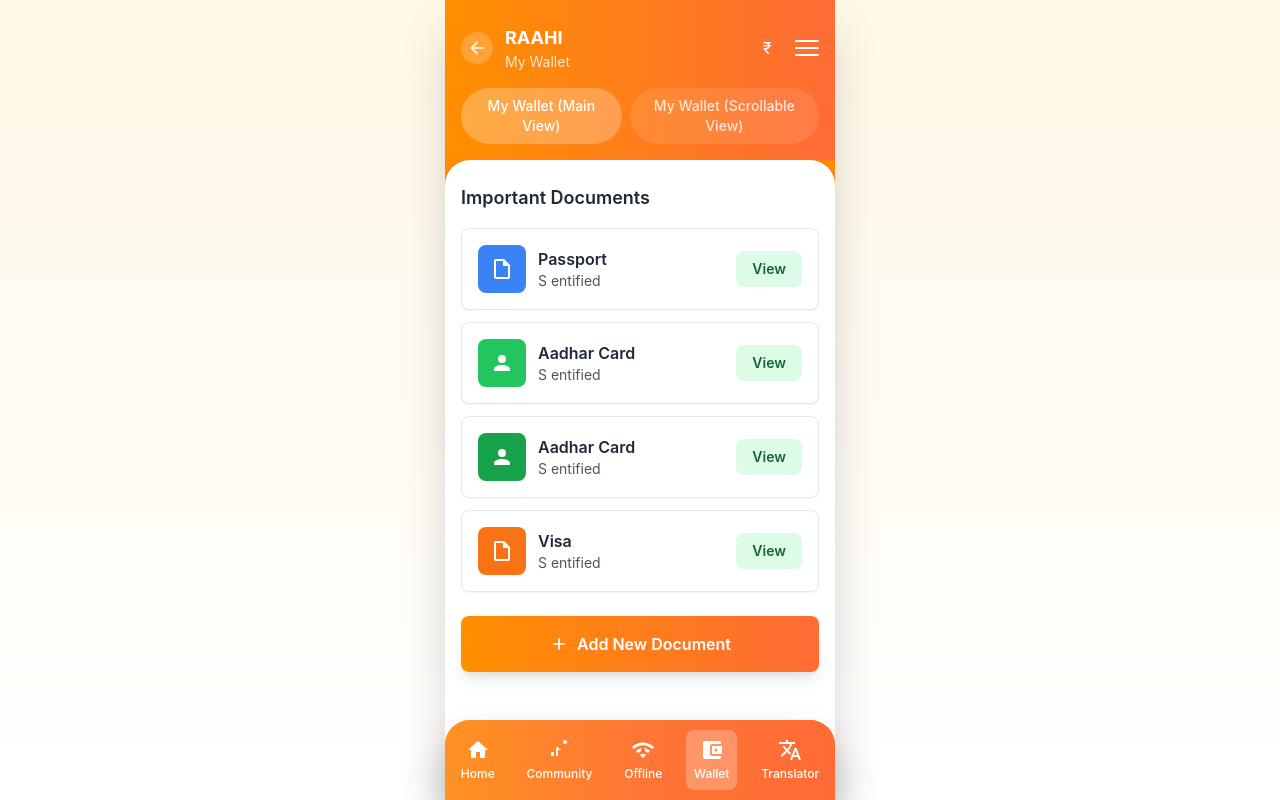
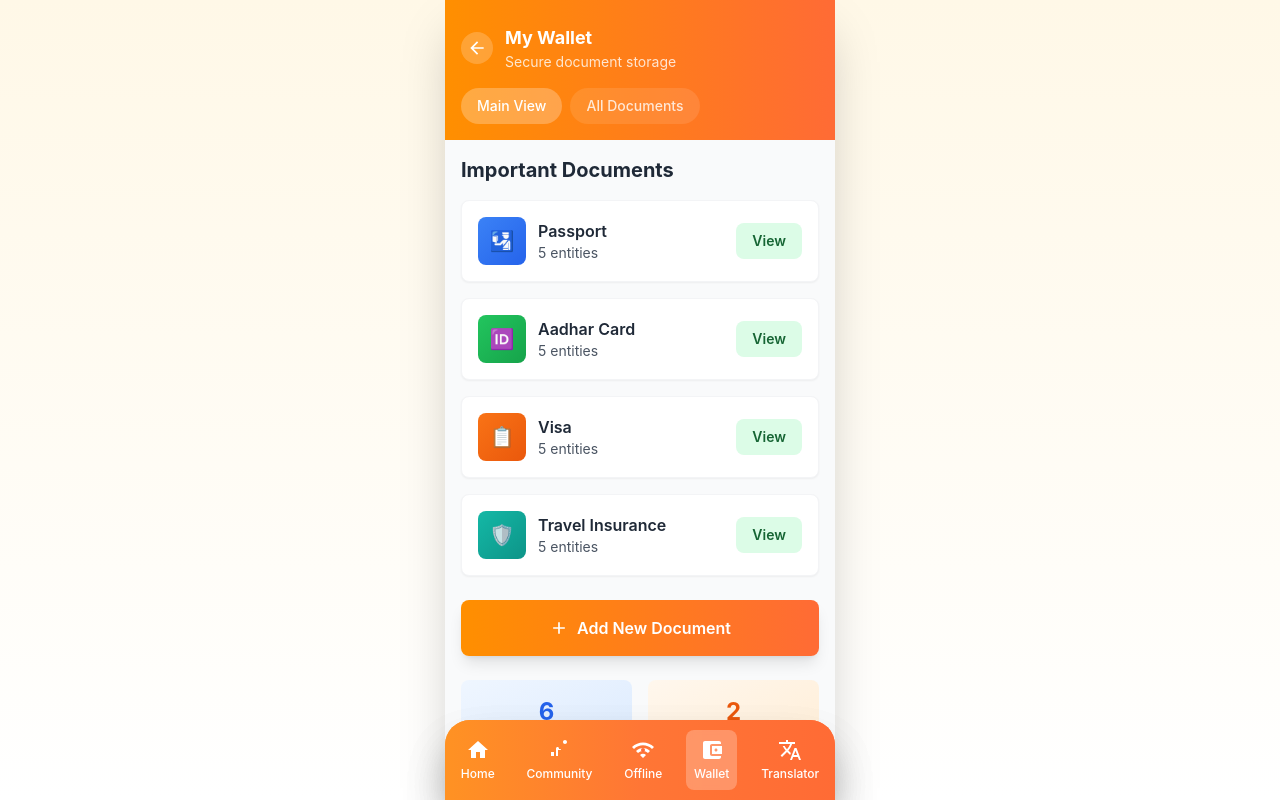
Before and after one commit to ShadyNights/Raahi, a React (Create React App) app: page / in a window 1280 px wide. Both pictures are taken after a click on the element "Wallet". Built offline with nearby package versions, Linux system fonts and the light colour scheme.

Commit message:
Update MyWallet.js

```diff
--- a/src/components/MyWallet.js
+++ b/src/components/MyWallet.js
@@ -1,116 +1,155 @@
+// src/components/MyWallet.js - Complete Wallet with Document Management
 import React, { useState } from 'react';
 
 const MyWallet = ({ onBack }) => {
-  const [currentView, setCurrentView] = useState('main'); // 'main' or 'scrollable'
-
-  const documents = {
-    main: [
+  const [currentView, setCurrentView] = useState('main'); // 'main' or 'documents'
+  const [documents, setDocuments] = useState([
     {
       id: 1,
-        name: 'Passport',
-        status: 'S entified',
+      type: 'passport',
+      title: 'Passport',
+      subtitle: '5 entities',
       icon: '🛂',
-        color: 'bg-blue-500'
+      status: 'verified',
+      color: 'from-blue-500 to-blue-600',
+      details: {
+        number: 'A12345678',
+        expiry: '2030-12-31',
+        country: 'India'
+      }
     },
     {
       id: 2,
-        name: 'Aadhar Card',
-        status: 'S entified',
-        icon: '👤',
-        color: 'bg-green-500'
+      type: 'aadhar',
+      title: 'Aadhar Card',
+      subtitle: '5 entities',
+      icon: '🆔',
+      status: 'verified',
+      color: 'from-green-500 to-green-600',
+      details: {
+        number: 'XXXX-XXXX-1234',
+        name: 'John Doe'
+      }
     },
     {
       id: 3,
-        name: 'Aadhar Card',
-        status: 'S entified',
-        icon: '🆔',
-        color: 'bg-green-600'
+      type: 'visa',
+      title: 'Visa',
+      subtitle: '5 entities',
+      icon: '📋',
+      status: 'pending',
+      color: 'from-orange-500 to-orange-600',
+      details: {
+        type: 'Tourist Visa',
+        country: 'USA',
+        validity: '2025-06-30'
+      }
     },
     {
       id: 4,
-        name: 'Visa',
-        status: 'S entified',
-        icon: '📋',
-        color: 'bg-orange-500'
+      type: 'insurance',
+      title: 'Travel Insurance',
+      subtitle: '5 entities',
+      icon: '🛡️',
+      status: 'verified',
+      color: 'from-teal-500 to-teal-600',
+      details: {
+        policy: 'TI-123456',
+        coverage: '$100,000',
+        expiry: '2025-12-31'
       }
-    ],
-    scrollable: [
-      {
-        id: 1,
-        name: 'Travel Insurance',
-        status: 'S entified',
-        icon: '📄',
-        color: 'bg-blue-500'
-      },
-      {
-        id: 2,
-        name: 'Flight Insurance',
-        status: 'S entified',
-        icon: '🛡️',
-        color: 'bg-green-500'
-      },
-      {
-        id: 3,
-        name: 'Flight Tickets',
-        status: 'S entified',
-        icon: '✈️',
-        color: 'bg-blue-600'
-      },
-      {
-        id: 4,
-        name: 'Hotel Bookings',
-        status: 'S entified',
-        icon: '🏨',
-        color: 'bg-purple-500'
     },
     {
       id: 5,
-        name: 'Other Documents',
-        status: 'S entified',
-        icon: '📋',
-        color: 'bg-gray-500'
+      type: 'flight',
+      title: 'Flight Insurance',
+      subtitle: '5 entities',
+      icon: '✈️',
+      status: 'verified',
+      color: 'from-purple-500 to-purple-600',
+      details: {
+        flight: 'AI-101',
+        date: '2025-01-15',
+        coverage: '$50,000'
       }
-    ]
+    },
+    {
+      id: 6,
+      type: 'tickets',
+      title: 'Flight Tickets',
+      subtitle: '5 entities',
+      icon: '🎫',
+      status: 'verified',
+      color: 'from-indigo-500 to-indigo-600',
+      details: {
+        from: 'Delhi (DEL)',
+        to: 'Mumbai (BOM)',
+        date: '2025-01-15'
+      }
+    },
+    {
+      id: 7,
+      type: 'hotel',
+      title: 'Hotel Bookings',
+      subtitle: '5 entities',
+      icon: '🏨',
+      status: 'verified',
+      color: 'from-pink-500 to-pink-600',
+      details: {
+        hotel: 'Taj Hotel',
+        checkin: '2025-01-15',
+        checkout: '2025-01-20'
+      }
+    },
+    {
+      id: 8,
+      type: 'other',
+      title: 'Other Documents',
+      subtitle: '5 entities',
+      icon: '📄',
+      status: 'pending',
+      color: 'from-gray-500 to-gray-600',
+      details: {
+        count: '12 documents',
+        type: 'Various'
+      }
+    }
+  ]);
+
+  const [selectedDocument, setSelectedDocument] = useState(null);
+  const [showAddForm, setShowAddForm] = useState(false);
+
+  const handleAddDocument = () => {
+    setShowAddForm(true);
+  };
+
+  const handleViewDocument = (doc) => {
+    setSelectedDocument(doc);
   };
 
   const renderMainView = () => (
     <div className="pb-24">
-      {/* Important Documents Section */}
+      {/* Important Documents Header */}
       <div className="mb-6">
-        <h2 className="text-lg font-semibold text-gray-800 mb-4">Important Documents</h2>
+        <h2 className="text-xl font-bold text-gray-800 mb-4">Important Documents</h2>
 
-        <div className="space-y-3">
-          {documents.main.map((doc) => (
-            <div key={doc.id} className="bg-white rounded-lg p-4 flex items-center justify-between shadow-sm border border-gray-200">
+        {/* Primary Documents */}
+        <div className="grid grid-cols-1 gap-4 mb-6">
+          {documents.slice(0, 4).map((doc) => (
+            <div key={doc.id} className="bg-white rounded-lg p-4 flex items-center justify-between shadow-sm border border-gray-100">
               <div className="flex items-center gap-3">
-                <div className={`w-12 h-12 ${doc.color} rounded-lg flex items-center justify-center text-white`}>
-                  {doc.name === 'Passport' && (
-                    <svg className="w-6 h-6" fill="currentColor" viewBox="0 0 24 24">
-                      <path d="M14,2H6A2,2 0 0,0 4,4V20A2,2 0 0,0 6,22H18A2,2 0 0,0 20,20V8L14,2M18,20H6V4H13V9H18V20Z"/>
-                    </svg>
-                  )}
-                  {doc.name === 'Aadhar Card' && doc.id === 2 && (
-                    <svg className="w-6 h-6" fill="currentColor" viewBox="0 0 24 24">
-                      <path d="M12,4A4,4 0 0,1 16,8A4,4 0 0,1 12,12A4,4 0 0,1 8,8A4,4 0 0,1 12,4M12,14C16.42,14 20,15.79 20,18V20H4V18C4,15.79 7.58,14 12,14Z"/>
-                    </svg>
-                  )}
-                  {doc.name === 'Aadhar Card' && doc.id === 3 && (
-                    <svg className="w-6 h-6" fill="currentColor" viewBox="0 0 24 24">
-                      <path d="M12,12A4,4 0 0,0 16,8A4,4 0 0,0 12,4A4,4 0 0,0 8,8A4,4 0 0,0 12,12M12,14C9.33,14 4,15.33 4,18V20H20V18C20,15.33 14.67,14 12,14Z"/>
-                    </svg>
-                  )}
-                  {doc.name === 'Visa' && (
-                    <svg className="w-6 h-6" fill="currentColor" viewBox="0 0 24 24">
-                      <path d="M14,2H6A2,2 0 0,0 4,4V20A2,2 0 0,0 6,22H18A2,2 0 0,0 20,20V8L14,2M18,20H6V4H13V9H18V20Z"/>
-                    </svg>
-                  )}
+                <div className={`w-12 h-12 bg-gradient-to-br ${doc.color} rounded-lg flex items-center justify-center text-white text-xl`}>
+                  {doc.icon}
                 </div>
                 <div>
-                  <h3 className="font-semibold text-gray-800">{doc.name}</h3>
-                  <p className="text-sm text-gray-600">{doc.status}</p>
+                  <h3 className="font-semibold text-gray-800">{doc.title}</h3>
+                  <p className="text-sm text-gray-600">{doc.subtitle}</p>
                 </div>
               </div>
-              <button className="bg-green-100 text-green-800 px-4 py-2 rounded-lg text-sm font-semibold hover:bg-green-200 transition-colors">
+              <button
+                onClick={() => handleViewDocument(doc)}
+                className="bg-green-100 text-green-800 px-4 py-2 rounded-lg text-sm font-semibold hover:bg-green-200 transition-colors"
+              >
                 View
               </button>
             </div>
@@ -120,9 +159,70 @@ const MyWallet = ({ onBack }) => {
 
       {/* Add New Document Button */}
       <div className="mb-6">
-        <button className="w-full bg-gradient-to-r from-[#FF8F00] to-[#FF6B35] text-white p-4 rounded-lg flex items-center justify-center gap-2 shadow-lg hover:shadow-xl transition-shadow">
+        <button
+          onClick={handleAddDocument}
+          className="w-full bg-gradient-to-r from-[#FF8F00] to-[#FF6B35] text-white p-4 rounded-lg flex items-center justify-center gap-2 shadow-lg hover:shadow-xl transition-shadow"
+        >
           <svg className="w-5 h-5" fill="currentColor" viewBox="0 0 24 24">
-            <path d="M19,13H13V19H11V13H5V11H11V5H13V11H19V13Z"/>
+            <path d="M19 13h-6v6h-2v-6H5v-2h6V5h2v6h6v2z"/>
+          </svg>
+          <span className="font-semibold">Add New Document</span>
+        </button>
+      </div>
+
+      {/* Quick Stats */}
+      <div className="grid grid-cols-2 gap-4">
+        <div className="bg-gradient-to-br from-blue-50 to-blue-100 p-4 rounded-lg text-center">
+          <div className="text-2xl font-bold text-blue-600 mb-1">{documents.filter(d => d.status === 'verified').length}</div>
+          <p className="text-sm font-medium text-gray-700">Verified</p>
+        </div>
+        <div className="bg-gradient-to-br from-orange-50 to-orange-100 p-4 rounded-lg text-center">
+          <div className="text-2xl font-bold text-orange-600 mb-1">{documents.filter(d => d.status === 'pending').length}</div>
+          <p className="text-sm font-medium text-gray-700">Pending</p>
+        </div>
+      </div>
+    </div>
+  );
+
+  const renderDocumentsView = () => (
+    <div className="pb-24">
+      {/* All Documents Grid */}
+      <div className="grid grid-cols-1 gap-4">
+        {documents.map((doc) => (
+          <div key={doc.id} className="bg-white rounded-lg p-4 flex items-center justify-between shadow-sm border border-gray-100 hover:shadow-md transition-shadow">
+            <div className="flex items-center gap-3">
+              <div className={`w-12 h-12 bg-gradient-to-br ${doc.color} rounded-lg flex items-center justify-center text-white text-xl`}>
+                {doc.icon}
+              </div>
+              <div>
+                <h3 className="font-semibold text-gray-800">{doc.title}</h3>
+                <p className="text-sm text-gray-600">{doc.subtitle}</p>
+                <div className="flex items-center gap-2 mt-1">
+                  <div className={`w-2 h-2 rounded-full ${doc.status === 'verified' ? 'bg-green-500' : 'bg-orange-500'}`}></div>
+                  <span className={`text-xs font-medium ${doc.status === 'verified' ? 'text-green-600' : 'text-orange-600'}`}>
+                    {doc.status === 'verified' ? 'Verified' : 'Pending'}
+                  </span>
+                </div>
+              </div>
+            </div>
+            <button
+              onClick={() => handleViewDocument(doc)}
+              className="bg-green-100 text-green-800 px-4 py-2 rounded-lg text-sm font-semibold hover:bg-green-200 transition-colors"
+            >
+              View
+            </button>
+          </div>
+        ))}
+      </div>
+
+      {/* Add Document Button */}
+      <div className="mt-6">
+        <button
+          onClick={handleAddDocument}
+          className="w-full bg-gradient-to-r from-[#FF8F00] to-[#FF6B35] text-white p-4 rounded-lg flex items-center justify-center gap-2 shadow-lg"
+        >
+          <svg className="w-5 h-5" fill="currentColor" viewBox="0 0 24 24">
+            <path d="M19 13h-6v6h-2v-6H5v-2h6V5h2v6h6v2z"/>
           </svg>
           <span className="font-semibold">Add New Document</span>
         </button>
@@ -130,107 +230,134 @@ const MyWallet = ({ onBack }) => {
     </div>
   );
 
-  const renderScrollableView = () => (
+  const renderDocumentViewer = () => (
     <div className="pb-24">
-      {/* Important Documents Section */}
-      <div className="mb-6">
-        <h2 className="text-lg font-semibold text-gray-800 mb-4">Important Documents</h2>
-
-        <div className="space-y-3">
-          {documents.scrollable.map((doc) => (
-            <div key={doc.id} className="bg-white rounded-lg p-4 flex items-center justify-between shadow-sm border border-gray-200">
-              <div className="flex items-center gap-3">
-                <div className={`w-12 h-12 ${doc.color} rounded-lg flex items-center justify-center text-white`}>
-                  {doc.name === 'Travel Insurance' && (
-                    <svg className="w-6 h-6" fill="currentColor" viewBox="0 0 24 24">
-                      <path d="M14,2H6A2,2 0 0,0 4,4V20A2,2 0 0,0 6,22H18A2,2 0 0,0 20,20V8L14,2M18,20H6V4H13V9H18V20Z"/>
-                    </svg>
-                  )}
-                  {doc.name === 'Flight Insurance' && (
-                    <svg className="w-6 h-6" fill="currentColor" viewBox="0 0 24 24">
-                      <path d="M12,1L3,5V11C3,16.55 6.84,21.74 12,23C17.16,21.74 21,16.55 21,11V5L12,1M10,17L6,13L7.41,11.59L10,14.17L16.59,7.58L18,9L10,17Z"/>
-                    </svg>
-                  )}
-                  {doc.name === 'Flight Tickets' && (
-                    <svg className="w-6 h-6" fill="currentColor" viewBox="0 0 24 24">
-                      <path d="M21,16V14L13,9V3.5A1.5,1.5 0 0,0 11.5,2A1.5,1.5 0 0,0 10,3.5V9L2,14V16L10,13.5V19L8,20.5V22L11.5,21L15,22V20.5L13,19V13.5L21,16Z"/>
-                    </svg>
-                  )}
-                  {doc.name === 'Hotel Bookings' && (
-                    <svg className="w-6 h-6" fill="currentColor" viewBox="0 0 24 24">
-                      <path d="M19 3H5C3.9 3 3 3.9 3 5V19C3 20.1 3.9 21 5 21H19C20.1 21 21 20.1 21 19V5C21 3.9 20.1 3 19 3M19 19H5V8H19V19M16 10V12H14V10H16M12 10V12H10V10H12M16 13V15H14V13H16M12 13V15H10V13H12"/>
-                    </svg>
-                  )}
-                  {doc.name === 'Other Documents' && (
-                    <svg className="w-6 h-6" fill="currentColor" viewBox="0 0 24 24">
-                      <path d="M14,2H6A2,2 0 0,0 4,4V20A2,2 0 0,0 6,22H18A2,2 0 0,0 20,20V8L14,2M18,20H6V4H13V9H18V20Z"/>
-                    </svg>
-                  )}
+      <div className="bg-white rounded-lg p-6 shadow-lg">
+        <div className="flex items-center gap-4 mb-6">
+          <div className={`w-16 h-16 bg-gradient-to-br ${selectedDocument.color} rounded-lg flex items-center justify-center text-white text-2xl`}>
+            {selectedDocument.icon}
           </div>
           <div>
-                  <h3 className="font-semibold text-gray-800">{doc.name}</h3>
-                  <p className="text-sm text-gray-600">{doc.status}</p>
+            <h2 className="text-xl font-bold text-gray-800">{selectedDocument.title}</h2>
+            <div className="flex items-center gap-2">
+              <div className={`w-3 h-3 rounded-full ${selectedDocument.status === 'verified' ? 'bg-green-500' : 'bg-orange-500'}`}></div>
+              <span className={`font-medium ${selectedDocument.status === 'verified' ? 'text-green-600' : 'text-orange-600'}`}>
+                {selectedDocument.status === 'verified' ? 'Verified' : 'Pending Verification'}
+              </span>
             </div>
           </div>
-              <button className="bg-green-100 text-green-800 px-4 py-2 rounded-lg text-sm font-semibold hover:bg-green-200 transition-colors">
-                View
-              </button>
+        </div>
+
+        {/* Document Details */}
+        <div className="space-y-4">
+          {Object.entries(selectedDocument.details).map(([key, value]) => (
+            <div key={key} className="flex justify-between py-2 border-b border-gray-100">
+              <span className="font-medium text-gray-600 capitalize">{key}:</span>
+              <span className="text-gray-800">{value}</span>
             </div>
           ))}
         </div>
-      </div>
 
-      {/* Additional Features */}
-      <div className="space-y-4">
-        <div className="bg-blue-50 border border-blue-200 rounded-lg p-4">
-          <h3 className="font-semibold text-blue-800 mb-2">🔐 Secure Storage</h3>
-          <p className="text-sm text-blue-700">All documents are encrypted and stored securely on blockchain technology.</p>
-        </div>
-
-        <div className="bg-green-50 border border-green-200 rounded-lg p-4">
-          <h3 className="font-semibold text-green-800 mb-2">📱 Offline Access</h3>
-          <p className="text-sm text-green-700">Access your important documents even without internet connection.</p>
-        </div>
-
-        <div className="bg-orange-50 border border-orange-200 rounded-lg p-4">
-          <h3 className="font-semibold text-orange-800 mb-2">🌍 Global Recognition</h3>
-          <p className="text-sm text-orange-700">Digital documents accepted at major airports and government offices.</p>
+        {/* Actions */}
+        <div className="flex gap-3 mt-6">
+          <button className="flex-1 bg-blue-100 text-blue-800 py-3 rounded-lg font-semibold hover:bg-blue-200 transition-colors">
+            Download
+          </button>
+          <button className="flex-1 bg-green-100 text-green-800 py-3 rounded-lg font-semibold hover:bg-green-200 transition-colors">
+            Share
+          </button>
         </div>
       </div>
     </div>
   );
 
+  const renderAddForm = () => (
+    <div className="pb-24">
+      <div className="bg-white rounded-lg p-6 shadow-lg">
+        <h2 className="text-xl font-bold text-gray-800 mb-6">Add New Document</h2>
+
+        <form className="space-y-4">
+          <div>
+            <label className="block text-sm font-medium text-gray-700 mb-2">Document Type</label>
+            <select className="w-full p-3 border border-gray-300 rounded-lg focus:ring-2 focus:ring-orange-500 focus:border-transparent">
+              <option>Select document type</option>
+              <option>Passport</option>
+              <option>Visa</option>
+              <option>Driving License</option>
+              <option>Insurance</option>
+              <option>Tickets</option>
+              <option>Other</option>
+            </select>
+          </div>
+
+          <div>
+            <label className="block text-sm font-medium text-gray-700 mb-2">Document Name</label>
+            <input
+              type="text"
+              placeholder="Enter document name"
+              className="w-full p-3 border border-gray-300 rounded-lg focus:ring-2 focus:ring-orange-500 focus:border-transparent"
+            />
+          </div>
+
+          <div>
+            <label className="block text-sm font-medium text-gray-700 mb-2">Upload Document</label>
+            <div className="border-2 border-dashed border-gray-300 rounded-lg p-6 text-center hover:border-orange-400 transition-colors">
+              <svg className="w-12 h-12 text-gray-400 mx-auto mb-4" fill="currentColor" viewBox="0 0 24 24">
+                <path d="M14,2H6A2,2 0 0,0 4,4V20A2,2 0 0,0 6,22H18A2,2 0 0,0 20,20V8L14,2M18,20H6V4H13V9H18V20Z"/>
+              </svg>
+              <p className="text-gray-600">Click to upload or drag and drop</p>
+              <p className="text-sm text-gray-500 mt-1">PDF, JPG, PNG up to 10MB</p>
+            </div>
+          </div>
+
+          <div className="flex gap-3 pt-4">
+            <button
+              type="button"
+              onClick={() => setShowAddForm(false)}
+              className="flex-1 bg-gray-100 text-gray-800 py-3 rounded-lg font-semibold hover:bg-gray-200 transition-colors"
+            >
+              Cancel
+            </button>
+            <button
+              type="submit"
+              className="flex-1 bg-gradient-to-r from-[#FF8F00] to-[#FF6B35] text-white py-3 rounded-lg font-semibold hover:shadow-lg transition-shadow"
+            >
+              Add Document
+            </button>
+          </div>
+        </form>
+      </div>
+    </div>
+  );
+
   return (
-    <div className="h-full overflow-y-auto bg-gradient-to-b from-[#FF8F00] to-[#FF6B35]" style={{ scrollbarWidth: 'none', msOverflowStyle: 'none' }}>
+    <div className="h-full overflow-y-auto bg-gray-50" style={{ scrollbarWidth: 'none', msOverflowStyle: 'none' }}>
 
-      {/* Sticky Header */}
-      <div className="sticky top-0 bg-gradient-to-r from-[#FF8F00] to-[#FF6B35] z-10 p-4 pt-6">
+      {/* Header */}
+      <div className="bg-gradient-to-r from-[#FF8F00] to-[#FF6B35] p-4 pt-6">
         <div className="flex items-center justify-between mb-4">
           <div className="flex items-center gap-3">
             <button
-              onClick={onBack}
+              onClick={() => {
+                if (selectedDocument) setSelectedDocument(null);
+                else if (showAddForm) setShowAddForm(false);
+                else onBack();
+              }}
               className="w-8 h-8 bg-white/20 rounded-full flex items-center justify-center"
             >
               <svg className="w-5 h-5 text-white" fill="currentColor" viewBox="0 0 24 24">
                 <path d="M20 11H7.83l5.59-5.59L12 4l-8 8 8 8 1.41-1.41L7.83 13H20v-2z"/>
               </svg>
             </button>
-            <div>
-              <span className="text-white font-bold text-lg">RAAHI</span>
-              <p className="text-white/80 text-sm">My Wallet</p>
-            </div>
-          </div>
-          <div className="flex items-center gap-2">
-            <div className="w-6 h-6 text-white">₹</div>
-            <div className="flex flex-col justify-between w-6 h-4">
-              <div className="w-full h-[2px] bg-white rounded-full"></div>
-              <div className="w-full h-[2px] bg-white rounded-full"></div>
-              <div className="w-full h-[2px] bg-white rounded-full"></div>
+            <div className="text-white">
+              <h1 className="font-bold text-lg">My Wallet</h1>
+              <p className="text-white/80 text-sm">Secure document storage</p>
             </div>
           </div>
         </div>
 
-        {/* View Toggle */}
+        {/* View Toggle - Only show when not viewing document or add form */}
+        {!selectedDocument && !showAddForm && (
           <div className="flex gap-2">
             <button
               onClick={() => setCurrentView('main')}
@@ -240,24 +367,27 @@ const MyWallet = ({ onBack }) => {
                   : 'bg-white/10 text-white/80 hover:bg-white/20'
               }`}
             >
-            My Wallet (Main View)
+              Main View
             </button>
             <button
-            onClick={() => setCurrentView('scrollable')}
+              onClick={() => setCurrentView('documents')}
               className={`px-4 py-2 rounded-full text-sm font-medium transition-colors ${
-              currentView === 'scrollable'
+                currentView === 'documents'
                   ? 'bg-white/25 text-white'
                   : 'bg-white/10 text-white/80 hover:bg-white/20'
               }`}
             >
-            My Wallet (Scrollable View)
+              All Documents
             </button>
           </div>
+        )}
       </div>
 
       {/* Content */}
-      <div className="bg-white rounded-t-[25px] px-4 pt-6 min-h-full">
-        {currentView === 'main' ? renderMainView() : renderScrollableView()}
+      <div className="p-4">
+        {showAddForm ? renderAddForm() :
+         selectedDocument ? renderDocumentViewer() :
+         currentView === 'main' ? renderMainView() : renderDocumentsView()}
       </div>
 
       {/* Fixed Bottom Navigation */}
@@ -272,14 +402,14 @@ const MyWallet = ({ onBack }) => {
             <path d="M12 2C8.13 2 5 5.13 5 9c0 5.25 7 13 7 13s7-7.75 7-13c0-3.87-3.13-7-7-7z"/>
           </svg>
         </div>
+        <div className="w-12 h-12 rounded-full flex items-center justify-center">
+          <svg className="w-6 h-6 text-white" fill="currentColor" viewBox="0 0 24 24">
+            <path d="M1 9l2 2c4.97-4.97 13.03-4.97 18 0l2-2C16.93 2.93 7.07 2.93 1 9zm8 8l3 3 3-3c-1.65-1.66-4.34-1.66-6 0zm-4-4l2 2c2.76-2.76 7.24-2.76 10 0l2-2C15.14 9.14 8.87 9.14 5 13z"/>
+          </svg>
+        </div>
         <div className="w-12 h-12 rounded-full bg-white/25 backdrop-blur-sm flex items-center justify-center shadow-lg">
           <svg className="w-6 h-6 text-white" fill="currentColor" viewBox="0 0 24 24">
             <path d="M21 18v1c0 1.1-.9 2-2 2H5c-1.11 0-2-.9-2-2V5c0-1.1.89-2 2-2h14c1.1 0 2 .9 2 2v1h-9c-1.11 0-2 .9-2 2v8c0 1.1.89 2 2 2h9zm-9-2h10V8H12v8zm4-2.5c-.83 0-1.5-.67-1.5-1.5s.67-1.5 1.5-1.5 1.5.67 1.5 1.5-.67 1.5-1.5 1.5z"/>
-          </svg>
-        </div>
-        <div className="w-12 h-12 rounded-full flex items-center justify-center">
-          <svg className="w-6 h-6 text-white" fill="currentColor" viewBox="0 0 24 24">
-            <path d="M12 12c2.21 0 4-1.79 4-4s-1.79-4-4-4-4 1.79-4 4 1.79 4 4 4z"/>
           </svg>
         </div>
       </nav>
```
Lines whose indentation alone changed are shown as unchanged.
